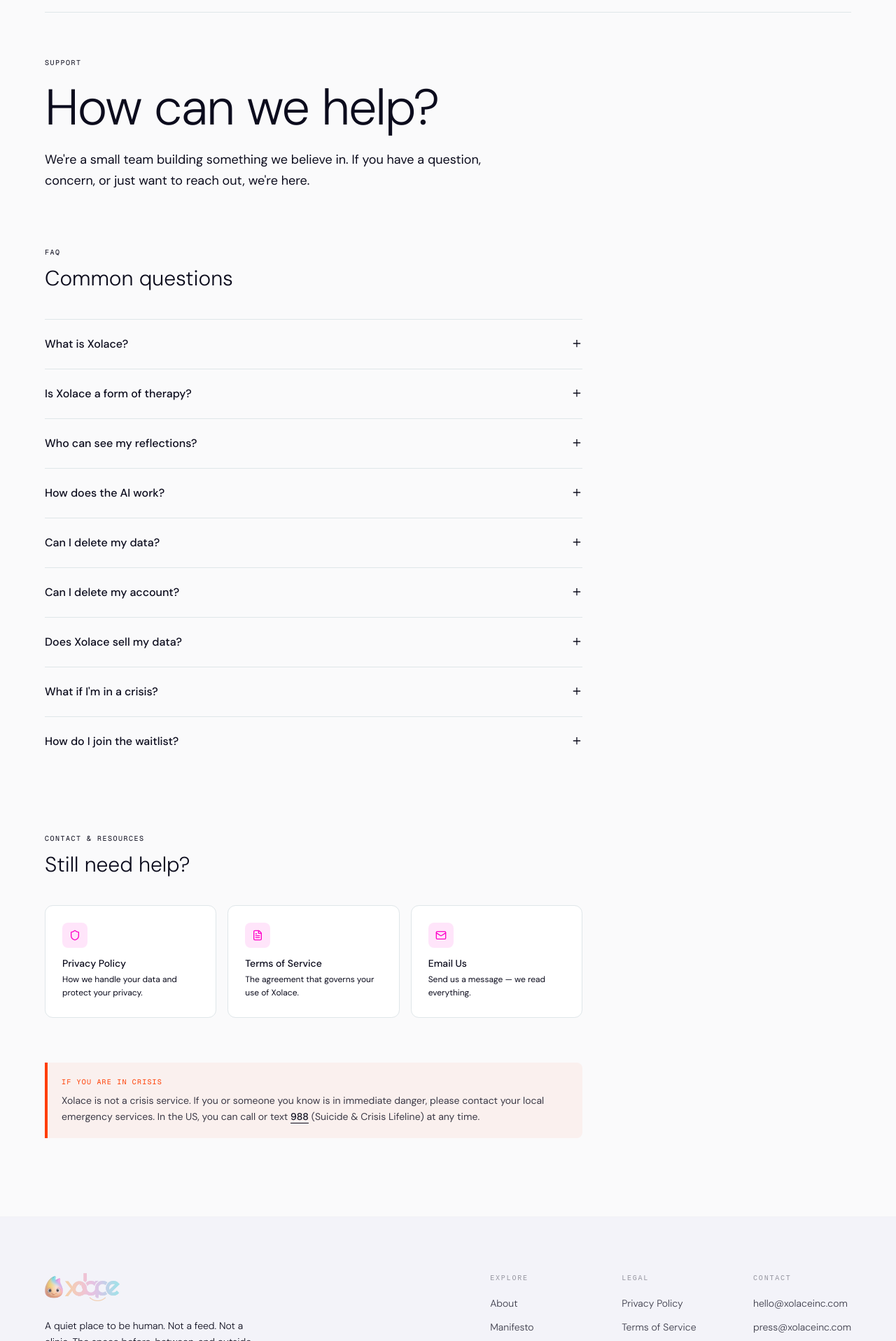
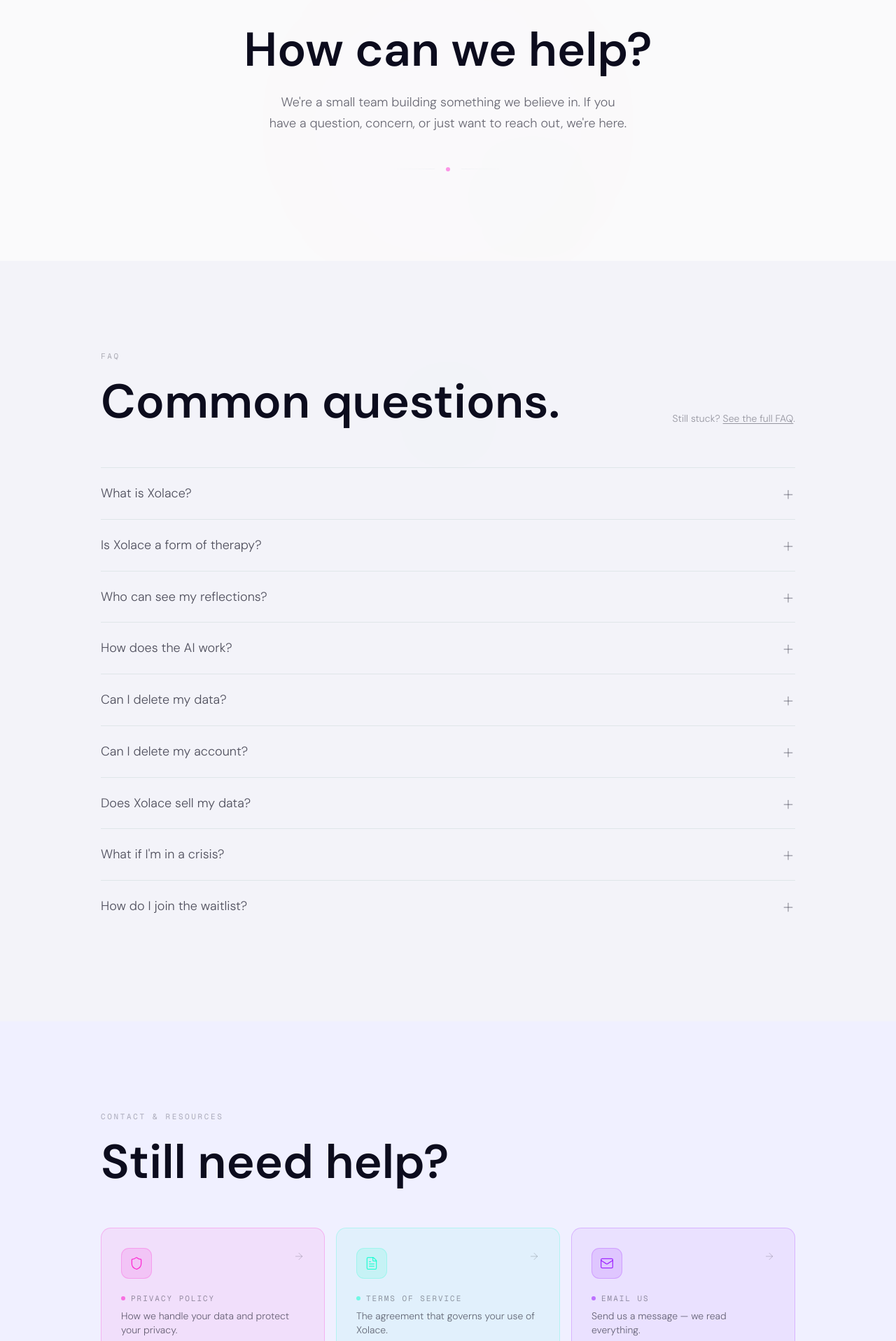
Before and after one commit to xolace-official/xolace_mobile_site, a Next.js app: page /support in a window 1280 px wide. Shown: the part 143-2060 px from the top of the page at 70% size. Built offline with nearby package versions, Linux system fonts and the light colour scheme.

Commit message:
Redesign support and terms pages

```diff
--- a/components/support/SupportContact.tsx
+++ b/components/support/SupportContact.tsx
@@ -1,77 +1,174 @@
+"use client"
+
 import Link from "next/link"
-import { MailIcon, FileTextIcon, ShieldIcon } from "lucide-react"
+import { m as motion } from "motion/react"
+import { Mail, FileText, Shield, ArrowRight } from "lucide-react"
+import type { LucideIcon } from "lucide-react"
 
-const quickLinks = [
+type QuickLink = {
+  Icon: LucideIcon
+  label: string
+  description: string
+  href: string
+  accentBorder: string
+  accentBg: string
+  accentHover: string
+  iconBg: string
+  iconColor: string
+  dotColor: string
+}
+
+const quickLinks: QuickLink[] = [
   {
-    icon: ShieldIcon,
+    Icon: Shield,
     label: "Privacy Policy",
     description: "How we handle your data and protect your privacy.",
     href: "/privacy",
+    accentBorder: "border-primary/20",
+    accentBg: "bg-primary/[0.07]",
+    accentHover: "hover:border-primary/40",
+    iconBg: "bg-primary/[0.12] border-primary/20",
+    iconColor: "text-primary/80",
+    dotColor: "bg-primary/50",
   },
   {
-    icon: FileTextIcon,
+    Icon: FileText,
     label: "Terms of Service",
     description: "The agreement that governs your use of Xolace.",
     href: "/terms",
+    accentBorder: "border-accent/20",
+    accentBg: "bg-accent/[0.06]",
+    accentHover: "hover:border-accent/40",
+    iconBg: "bg-accent/[0.12] border-accent/20",
+    iconColor: "text-accent/80",
+    dotColor: "bg-accent/50",
   },
   {
-    icon: MailIcon,
+    Icon: Mail,
     label: "Email Us",
     description: "Send us a message — we read everything.",
-    href: "mailto:hello@xolace.app",
+    href: "mailto:hello@xolaceinc.com",
+    accentBorder: "border-chart-2/20",
+    accentBg: "bg-chart-2/[0.06]",
+    accentHover: "hover:border-chart-2/40",
+    iconBg: "bg-chart-2/[0.12] border-chart-2/20",
+    iconColor: "text-chart-2/80",
+    dotColor: "bg-chart-2/50",
   },
 ]
 
 export function SupportContact() {
   return (
-    <section>
-      <div className="mb-10">
-        <p className="mb-3 font-mono text-[10px] tracking-[0.15em] text-muted-foreground uppercase">
-          Contact & Resources
-        </p>
-        <h2 className="text-2xl font-light md:text-3xl">Still need help?</h2>
+    <section className="section-spacing relative overflow-hidden bg-muted">
+      <div aria-hidden className="pointer-events-none absolute inset-0">
+        <div className="animate-gentle-pulse absolute -right-10 -bottom-20 h-[500px] w-[500px] rounded-full bg-primary/[0.06] blur-[140px]" />
+        <div className="animate-gentle-pulse absolute top-0 left-1/3 h-[400px] w-[400px] rounded-full bg-accent/[0.04] blur-[120px] [animation-delay:3s]" />
       </div>
 
-      <div className="mb-16 grid grid-cols-1 gap-4 md:grid-cols-3">
-        {quickLinks.map((item) => {
-          const Icon = item.icon
-          return (
+      <div className="section-container relative z-10">
+        <motion.div
+          initial={{ opacity: 0, y: 20 }}
+          whileInView={{ opacity: 1, y: 0 }}
+          viewport={{ once: true, margin: "-80px" }}
+          transition={{ duration: 0.9, ease: [0.16, 1, 0.3, 1] }}
+          className="mb-14"
+        >
+          <p className="mb-5 font-mono text-[11px] tracking-[0.24em] text-muted-foreground/30 uppercase">
+            Contact &amp; resources
+          </p>
+          <h2 className="font-serif text-5xl leading-[1.1] font-semibold text-foreground md:text-6xl lg:text-[4.25rem]">
+            Still need help?
+          </h2>
+        </motion.div>
+
+        <div className="mb-10 grid grid-cols-1 gap-4 md:grid-cols-3">
+          {quickLinks.map(
+            (
+              {
+                Icon,
+                label,
+                description,
+                href,
+                accentBorder,
+                accentBg,
+                accentHover,
+                iconBg,
+                iconColor,
+                dotColor,
+              },
+              i
+            ) => (
+              <motion.div
+                key={label}
+                initial={{ opacity: 0, y: 20 }}
+                whileInView={{ opacity: 1, y: 0 }}
+                viewport={{ once: true, margin: "-60px" }}
+                transition={{
+                  duration: 0.7,
+                  delay: i * 0.1,
+                  ease: [0.16, 1, 0.3, 1],
+                }}
+              >
                 <Link
-              key={item.label}
-              href={item.href}
-              className="group flex flex-col gap-3 rounded-xl border border-border bg-card p-6 transition-all duration-300 hover:border-primary/40 hover:bg-xo-surface-lowest"
+                  href={href}
+                  className={`group relative flex flex-col gap-5 rounded-2xl border p-7 transition-all duration-500 ${accentBorder} ${accentBg} ${accentHover}`}
                 >
-              <div className="flex size-9 shrink-0 items-center justify-center rounded-lg bg-primary/10 transition-colors duration-300 group-hover:bg-primary/15">
-                <Icon className="size-4 text-primary" />
+                  <div className="flex items-start justify-between">
+                    <div
+                      className={`flex size-11 shrink-0 items-center justify-center rounded-xl border ${iconBg}`}
+                    >
+                      <Icon
+                        className={`size-5 ${iconColor}`}
+                        strokeWidth={1.5}
+                      />
                     </div>
-              <div>
-                <p className="mb-1 text-sm font-medium">{item.label}</p>
-                <p className="font-serif text-xs leading-relaxed text-muted-foreground">
-                  {item.description}
+                    <ArrowRight
+                      className="mt-1 size-4 text-muted-foreground/20 transition-all duration-300 group-hover:translate-x-1 group-hover:text-muted-foreground/50"
+                      strokeWidth={1.5}
+                    />
+                  </div>
+
+                  <div className="space-y-1.5">
+                    <div className="flex items-center gap-2">
+                      <span className={`size-1.5 rounded-full ${dotColor}`} />
+                      <p className="font-mono text-[11px] tracking-[0.18em] text-muted-foreground/40 uppercase">
+                        {label}
+                      </p>
+                    </div>
+                    <p className="text-sm font-light text-muted-foreground/60">
+                      {description}
                     </p>
                   </div>
                 </Link>
+              </motion.div>
             )
-        })}
+          )}
         </div>
 
         {/* Crisis reminder */}
-      <div className="rounded-r-lg border-l-4 border-destructive bg-destructive/5 px-5 py-5">
+        <motion.div
+          initial={{ opacity: 0, y: 16 }}
+          whileInView={{ opacity: 1, y: 0 }}
+          viewport={{ once: true, margin: "-60px" }}
+          transition={{ duration: 0.7, delay: 0.3, ease: [0.16, 1, 0.3, 1] }}
+          className="rounded-r-lg border-l-4 border-destructive bg-destructive/5 px-5 py-5"
+        >
           <p className="mb-2 font-mono text-[10px] tracking-[0.12em] text-destructive uppercase">
             If you are in crisis
           </p>
-        <p className="font-serif text-[14px] leading-relaxed text-foreground/80">
+          <p className="font-serif text-sm leading-relaxed text-foreground/80">
             Xolace is not a crisis service. If you or someone you know is in
-          immediate danger, please contact your local emergency services. In the
-          US, you can call or text{" "}
+            immediate danger, please contact your local emergency services. In
+            the US, you can call or text{" "}
             <a
               href="tel:988"
               className="font-medium text-foreground underline underline-offset-4"
             >
               988
             </a>{" "}
-          (Suicide & Crisis Lifeline) at any time.
+            (Suicide &amp; Crisis Lifeline) at any time.
           </p>
+        </motion.div>
       </div>
     </section>
   )
--- a/components/support/SupportFAQ.tsx
+++ b/components/support/SupportFAQ.tsx
@@ -1,8 +1,9 @@
 "use client"
 
 import { useState } from "react"
+import { m as motion, AnimatePresence } from "motion/react"
+import { Plus } from "lucide-react"
 import { cn } from "@/lib/utils"
-import { PlusIcon } from "lucide-react"
 
 interface FAQItem {
   question: string
@@ -38,7 +39,7 @@ const faqs: FAQItem[] = [
   {
     question: "Can I delete my account?",
     answer:
-      "Yes. You can request deletion of your account and all associated data at any time directly within the app settings. ",
+      "Yes. You can request deletion of your account and all associated data at any time directly within the app settings.",
   },
   {
     question: "Does Xolace sell my data?",
@@ -57,7 +58,7 @@ const faqs: FAQItem[] = [
   },
 ]
 
-function FAQItem({
+function FaqRow({
   item,
   isOpen,
   onToggle,
@@ -70,34 +71,52 @@ function FAQItem({
     <div className="border-b border-border last:border-0">
       <button
         onClick={onToggle}
-        className="group flex w-full items-start justify-between gap-6 py-6 text-left"
         aria-expanded={isOpen}
+        className="group flex w-full items-start justify-between gap-8 py-6 text-left"
       >
         <span
           className={cn(
-            "text-sm leading-snug font-medium transition-colors duration-200 md:text-base",
-            isOpen ? "text-primary" : "text-foreground group-hover:text-primary"
+            "text-base leading-snug font-light transition-colors duration-300 md:text-lg",
+            isOpen
+              ? "text-foreground"
+              : "text-foreground/70 group-hover:text-foreground"
           )}
         >
           {item.question}
         </span>
-        <PlusIcon
+
+        <motion.span
+          animate={{ rotate: isOpen ? 45 : 0 }}
+          transition={{ duration: 0.25, ease: [0.16, 1, 0.3, 1] }}
+          className="mt-1 shrink-0"
+        >
+          <Plus
             className={cn(
-            "mt-0.5 size-4 shrink-0 text-muted-foreground transition-all duration-300",
-            isOpen && "rotate-45 text-primary"
+              "size-5 transition-colors duration-300",
+              isOpen
+                ? "text-primary"
+                : "text-muted-foreground/40 group-hover:text-muted-foreground/70"
             )}
+            strokeWidth={1.5}
           />
+        </motion.span>
       </button>
-      <div
-        className={cn(
-          "overflow-hidden transition-all duration-300 ease-in-out",
-          isOpen ? "max-h-96 opacity-100" : "max-h-0 opacity-0"
-        )}
+
+      <AnimatePresence initial={false}>
+        {isOpen && (
+          <motion.div
+            initial={{ height: 0, opacity: 0 }}
+            animate={{ height: "auto", opacity: 1 }}
+            exit={{ height: 0, opacity: 0 }}
+            transition={{ duration: 0.35, ease: [0.16, 1, 0.3, 1] }}
+            style={{ overflow: "hidden" }}
           >
-        <p className="pb-6 font-serif text-[15px] leading-[1.85] text-muted-foreground">
+            <p className="max-w-2xl pr-8 pb-7 font-serif text-sm leading-relaxed text-muted-foreground md:text-base">
               {item.answer}
             </p>
-      </div>
+          </motion.div>
+        )}
+      </AnimatePresence>
     </div>
   )
 }
@@ -110,23 +129,50 @@ export function SupportFAQ() {
   }
 
   return (
-    <section className="mb-24">
-      <div className="mb-10">
-        <p className="mb-3 font-mono text-[10px] tracking-[0.15em] text-muted-foreground uppercase">
+    <section className="section-spacing relative overflow-hidden bg-xo-surface-lowest">
+      <div aria-hidden className="pointer-events-none absolute inset-0">
+        <div className="animate-gentle-pulse absolute -top-20 left-1/2 h-[600px] w-[600px] -translate-x-1/2 rounded-full bg-accent/[0.05] blur-[150px]" />
+      </div>
+
+      <div className="section-container relative z-10">
+        <motion.div
+          initial={{ opacity: 0, y: 20 }}
+          whileInView={{ opacity: 1, y: 0 }}
+          viewport={{ once: true, margin: "-80px" }}
+          transition={{ duration: 0.9, ease: [0.16, 1, 0.3, 1] }}
+          className="mb-14"
+        >
+          <p className="mb-5 font-mono text-[11px] tracking-[0.24em] text-muted-foreground/30 uppercase">
             FAQ
           </p>
-        <h2 className="text-2xl font-light md:text-3xl">Common questions</h2>
+          <div className="flex flex-col gap-4 sm:flex-row sm:items-end sm:justify-between">
+            <h2 className="font-serif text-5xl leading-[1.1] font-semibold text-foreground md:text-6xl lg:text-[4.25rem]">
+              Common questions.
+            </h2>
+            <p className="max-w-xs pb-1 text-sm font-light text-muted-foreground/40 sm:text-right">
+              Still stuck?{" "}
+              <a
+                href="/faq"
+                className="underline underline-offset-2 transition-colors hover:text-foreground/70"
+              >
+                See the full FAQ
+              </a>
+              .
+            </p>
           </div>
+        </motion.div>
+
         <div className="border-t border-border">
           {faqs.map((item, i) => (
-          <FAQItem
-            key={i}
+            <FaqRow
+              key={item.question}
               item={item}
               isOpen={openIndex === i}
               onToggle={() => toggle(i)}
             />
           ))}
         </div>
+      </div>
     </section>
   )
 }
--- a/components/support/SupportHero.tsx
+++ b/components/support/SupportHero.tsx
@@ -1,16 +1,56 @@
+"use client"
+
+import { m as motion } from "motion/react"
+
 export function SupportHero() {
   return (
-    <div className="mb-20 max-w-2xl">
-      <p className="mb-5 font-mono text-[10px] tracking-[0.15em] text-muted-foreground uppercase">
-        Support
-      </p>
-      <h1 className="mb-6 text-5xl leading-[1.02] font-light tracking-tight md:text-7xl">
-        How can we help?
-      </h1>
-      <p className="font-serif text-base leading-relaxed text-muted-foreground md:text-lg">
-        We&apos;re a small team building something we believe in. If you have a
-        question, concern, or just want to reach out, we&apos;re here.
-      </p>
-    </div>
+    <section className="hero-pb relative overflow-hidden">
+      <div aria-hidden className="pointer-events-none absolute inset-0">
+        <div className="animate-gentle-pulse absolute top-1/2 left-1/2 h-[650px] w-[650px] -translate-x-1/2 -translate-y-1/2 rounded-full bg-primary/[0.07] blur-[140px]" />
+        <div className="animate-gentle-pulse absolute top-1/4 right-1/4 h-[400px] w-[400px] rounded-full bg-accent/[0.05] blur-[110px] [animation-delay:2.5s]" />
+      </div>
+
+      <div className="section-container relative z-10 text-center">
+        <motion.p
+          initial={{ opacity: 0, y: 12 }}
+          animate={{ opacity: 1, y: 0 }}
+          transition={{ duration: 0.7, ease: [0.16, 1, 0.3, 1] }}
+          className="mb-8 font-mono text-[11px] tracking-[0.24em] text-muted-foreground/50 uppercase"
+        >
+          Support
+        </motion.p>
+
+        <motion.h1
+          initial={{ opacity: 0, y: 32 }}
+          animate={{ opacity: 1, y: 0 }}
+          transition={{ duration: 1.0, delay: 0.1, ease: [0.16, 1, 0.3, 1] }}
+          className="font-serif text-5xl leading-[1.1] font-semibold text-foreground md:text-6xl lg:text-[4.25rem]"
+        >
+          How can we help?
+        </motion.h1>
+
+        <motion.p
+          initial={{ opacity: 0, y: 16 }}
+          animate={{ opacity: 1, y: 0 }}
+          transition={{ duration: 0.8, delay: 0.2, ease: [0.16, 1, 0.3, 1] }}
+          className="mx-auto mt-6 max-w-lg text-base leading-relaxed font-light text-muted-foreground/60 md:text-lg"
+        >
+          We&apos;re a small team building something we believe in. If you
+          have a question, concern, or just want to reach out, we&apos;re
+          here.
+        </motion.p>
+
+        <motion.div
+          initial={{ opacity: 0, scaleX: 0 }}
+          animate={{ opacity: 1, scaleX: 1 }}
+          transition={{ duration: 0.9, delay: 0.5, ease: [0.16, 1, 0.3, 1] }}
+          className="mt-12 flex origin-center items-center justify-center gap-4"
+        >
+          <div className="h-px w-16 bg-gradient-to-r from-transparent to-border/30" />
+          <div className="size-1.5 rounded-full bg-primary/40" />
+          <div className="h-px w-16 bg-gradient-to-l from-transparent to-border/30" />
+        </motion.div>
+      </div>
+    </section>
   )
 }
--- a/components/support/page/SupportPage.tsx
+++ b/components/support/page/SupportPage.tsx
@@ -4,16 +4,10 @@ import { SupportContact } from "@/components/support/SupportContact"
 
 export function SupportPage() {
   return (
-    <main className="pt-32 pb-28">
-      <div className="mx-auto max-w-7xl px-8 md:px-12 lg:px-16">
-        <div className="mt-8 mb-16 border-t border-border" />
-
-        <div className="max-w-3xl">
-          <SupportHero />
-          <SupportFAQ />
-          <SupportContact />
-        </div>
-      </div>
+    <main className="pt-32">
+      <SupportHero />
+      <SupportFAQ />
+      <SupportContact />
     </main>
   )
 }
--- a/components/terms/page/TermsPage.tsx
+++ b/components/terms/page/TermsPage.tsx
@@ -29,10 +29,9 @@ const sections: TocSection[] = [
 export function TermsPage() {
   return (
     <main className="pt-32 pb-28">
-      <div className="mx-auto max-w-screen-xl px-8 md:px-12 lg:px-16">
       <TermsHero />
 
-        <div className="grid grid-cols-1 gap-16 lg:grid-cols-[220px_1fr] xl:gap-24">
+      <div className="section-container-wide grid grid-cols-1 gap-16 lg:grid-cols-[220px_1fr] xl:gap-24">
         {/* Sticky Sidebar TOC — desktop only */}
         <aside className="hidden lg:block">
           <div className="sticky top-32">
@@ -45,7 +44,6 @@ export function TermsPage() {
           <TermsContent />
         </article>
       </div>
-      </div>
     </main>
   )
 }
```
Also changed, not shown: components/terms/TermsHero.tsx (+40 -10 lines). Lines whose indentation alone changed are shown as unchanged.
